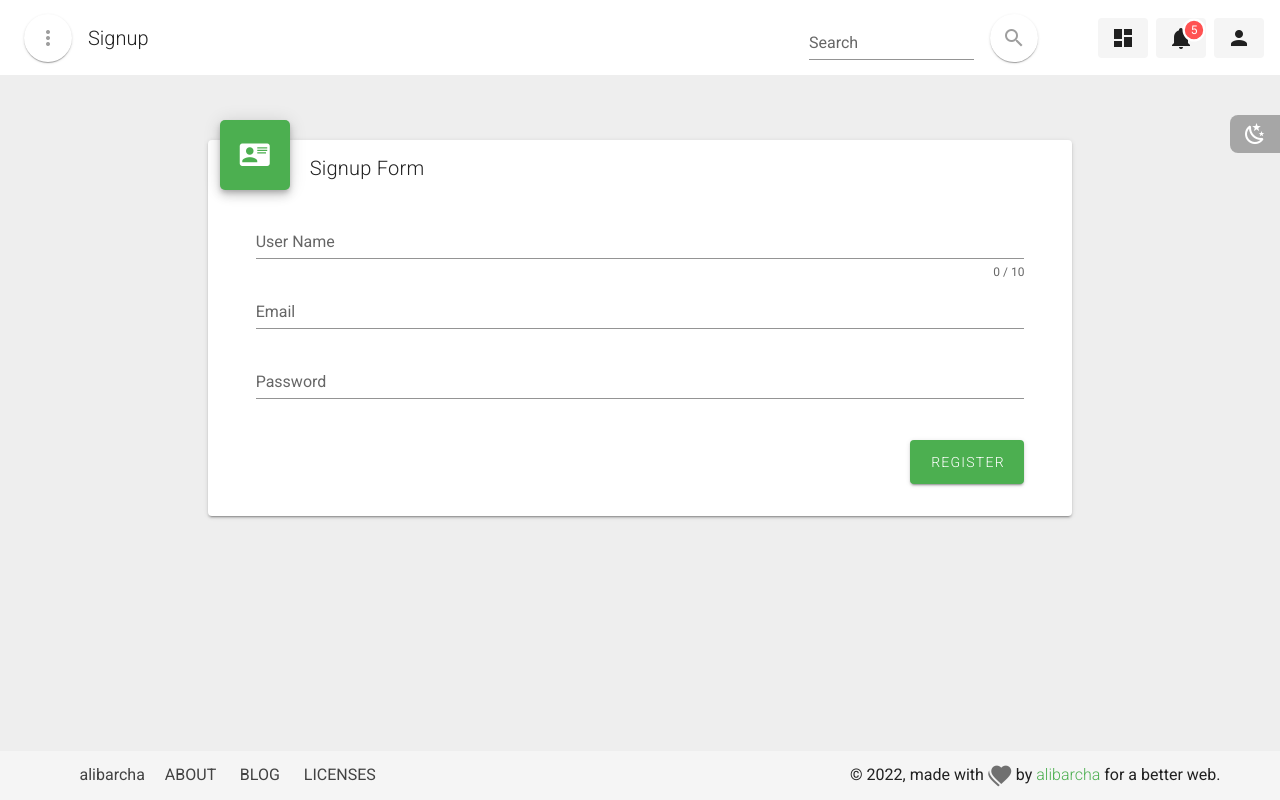
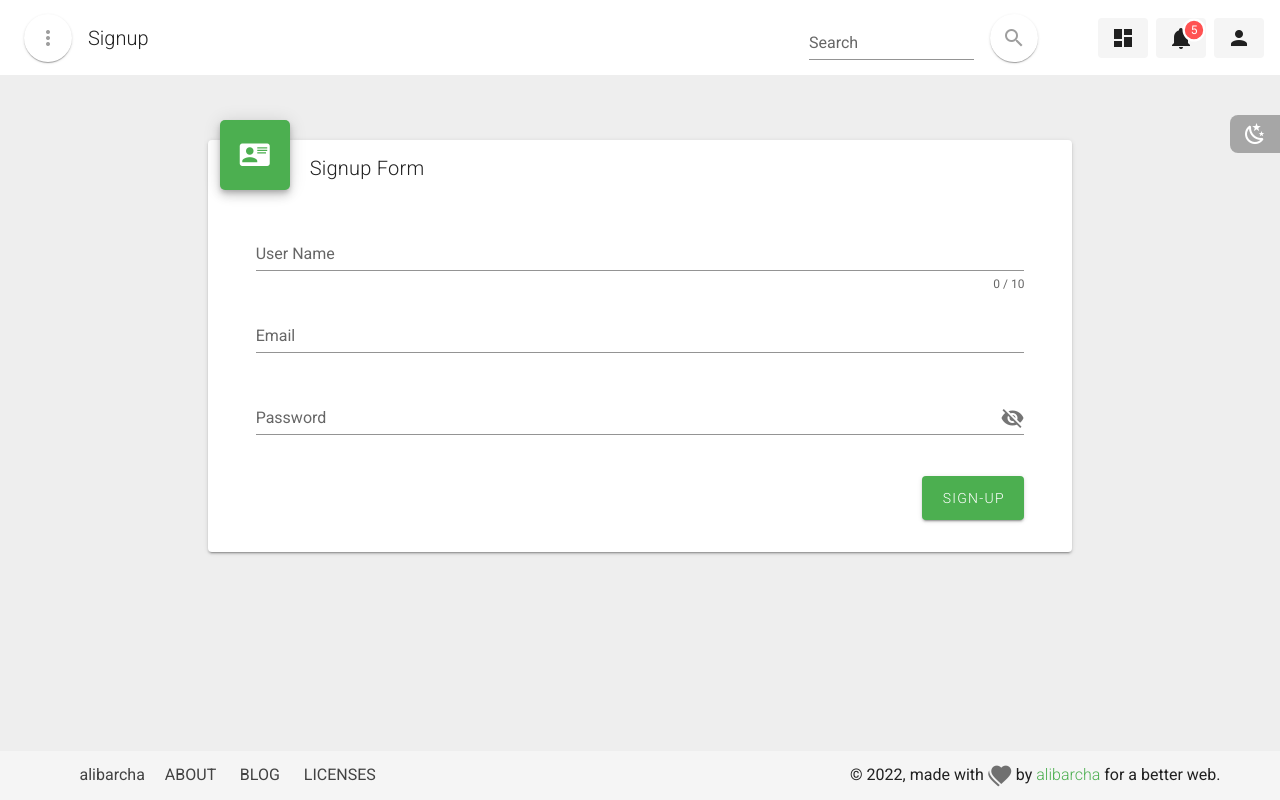
Before and after one commit to alibarcha/dashboard, a Vue app: page /signup in a window 1280 px wide. Built offline with nearby package versions, Linux system fonts and the light colour scheme.

Commit message:
complete forms

```diff
--- a/src/views/Login.vue
+++ b/src/views/Login.vue
@@ -16,14 +16,14 @@
               min-height="70px"
               color="success"
             >
-              <v-icon>mdi-card-account-details</v-icon>
+              <v-icon>mdi-login</v-icon>
             </v-sheet>
             <div class="title font-weight-light flex ml-8 mt-3">
-              Signup Form
+              Login Form
             </div>
           </div>
 
-          <v-card-text class="pt-0 px-12 pb-8">
+          <v-card-text class="pt-0 px-sm-12 pb-8">
             <v-form ref="form" v-model="valid" lazy-validation>
               <v-text-field
                 v-model="email"
@@ -31,6 +31,7 @@
                 label="Email"
                 color="success"
                 required
+                 class="mt-4"
               ></v-text-field>
 
               <v-text-field
@@ -39,9 +40,12 @@
                 label="Password"
                 color="success"
                 required
+                :append-icon="pass ? 'mdi-eye-off' : 'mdi-eye'"
+                :type="pass ? 'password' : 'text'"
+                @click:append="IconClick"
+                class="mt-4"
               >
               </v-text-field>
-
               <v-btn
                 color="success"
                 class="font-weight-light d-block ml-auto mt-5"
@@ -65,6 +69,7 @@ export default {
       valid: true,
       email: "",
       password: "",
+      pass: true,
       emailRules: [
         (v) => !!v || "E-mail is required",
         (v) => /.+@.+\..+/.test(v) || "E-mail must be valid",
@@ -87,6 +92,11 @@ export default {
     //   resetValidation () {
     //     this.$refs.form.resetValidation()
     //   },
+
+    // IconClick
+    IconClick() {
+      this.pass = !this.pass;
+    },
   },
 };
 </script>
--- a/src/views/Signup.vue
+++ b/src/views/Signup.vue
@@ -6,7 +6,7 @@
   <v-container class="mt-12 mb-8">
     <v-row class="justify-center">
       <v-col md="9" cols="12">
-        <v-card elevation="2" >
+        <v-card elevation="2">
           <div class="cardTop">
             <v-sheet
               class="v-sheet--offset white--text"
@@ -23,7 +23,7 @@
             </div>
           </div>
 
-          <v-card-text class="pt-0 px-12 pb-8">
+          <v-card-text class="pt-0 px-sm-12 pb-8">
             <v-form ref="form" v-model="valid" lazy-validation>
               <v-text-field
                 v-model="name"
@@ -32,6 +32,7 @@
                 label="User Name"
                 color="success"
                 required
+                 class="mt-4"
               ></v-text-field>
 
               <v-text-field
@@ -40,6 +41,7 @@
                 label="Email"
                 color="success"
                 required
+                 class="mt-4"
               ></v-text-field>
 
               <v-text-field
@@ -48,19 +50,20 @@
                 label="Password"
                 color="success"
                 required
+                 class="mt-4"
+                :append-icon="pass ? 'mdi-eye-off' : 'mdi-eye'"
+                :type="pass ? 'password' : 'text'"
+                @click:append="IconClick"
               >
               </v-text-field>
 
-               <v-btn
-               color="success"
-               class="font-weight-light d-block ml-auto mt-5"
-               large
-
-               >
-               REGISTER
+              <v-btn
+                color="success"
+                class="font-weight-light d-block ml-auto mt-5"
+                large
+              >
+                Sign-up
               </v-btn>
-
-
             </v-form>
           </v-card-text>
         </v-card>
@@ -78,6 +81,7 @@ export default {
       name: "",
       email: "",
       password: "",
+      pass: true,
 
       nameRules: [
         (v) => !!v || "Name is required",
@@ -105,6 +109,11 @@ export default {
     //   resetValidation () {
     //     this.$refs.form.resetValidation()
     //   },
+
+    // IconClick
+    IconClick() {
+      this.pass = !this.pass;
+    },
   },
 };
 </script>
```
